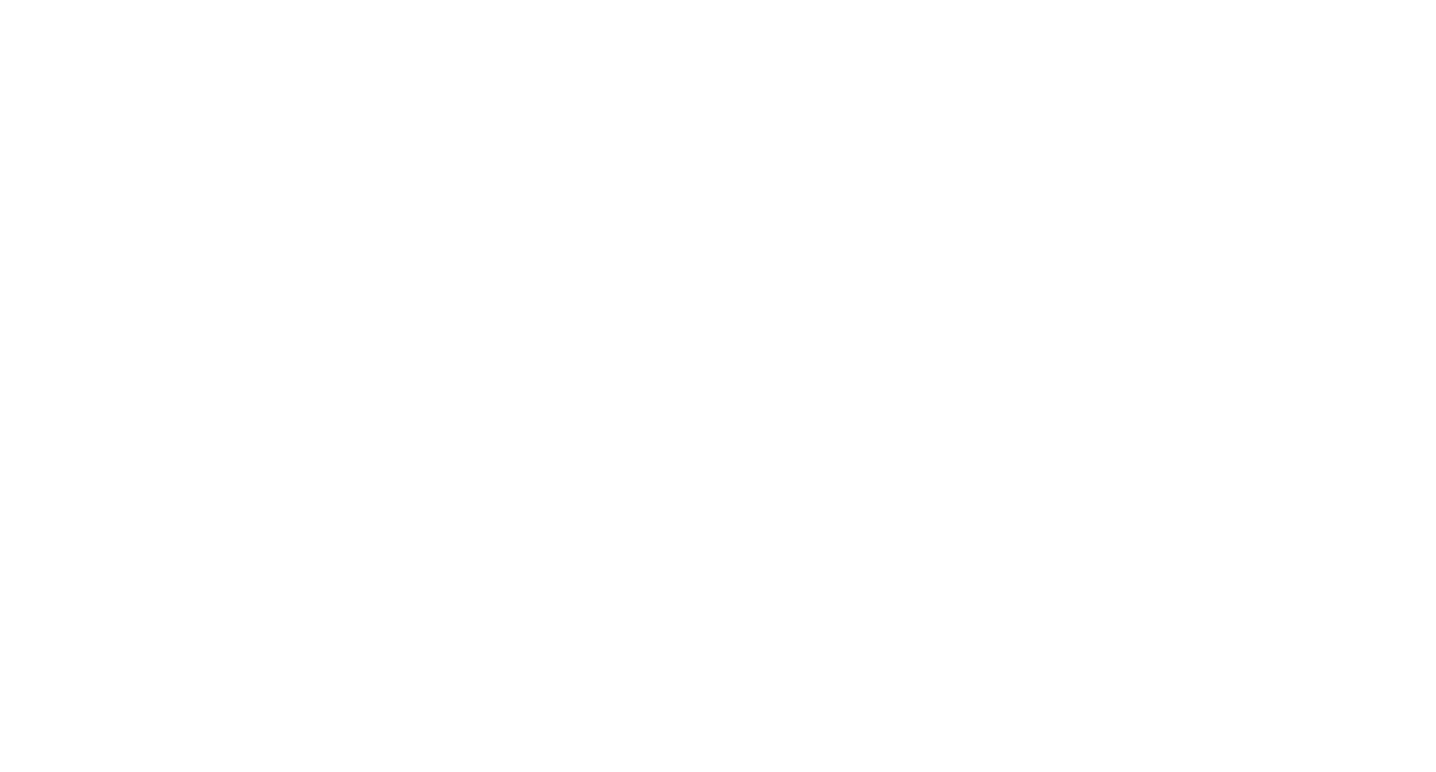
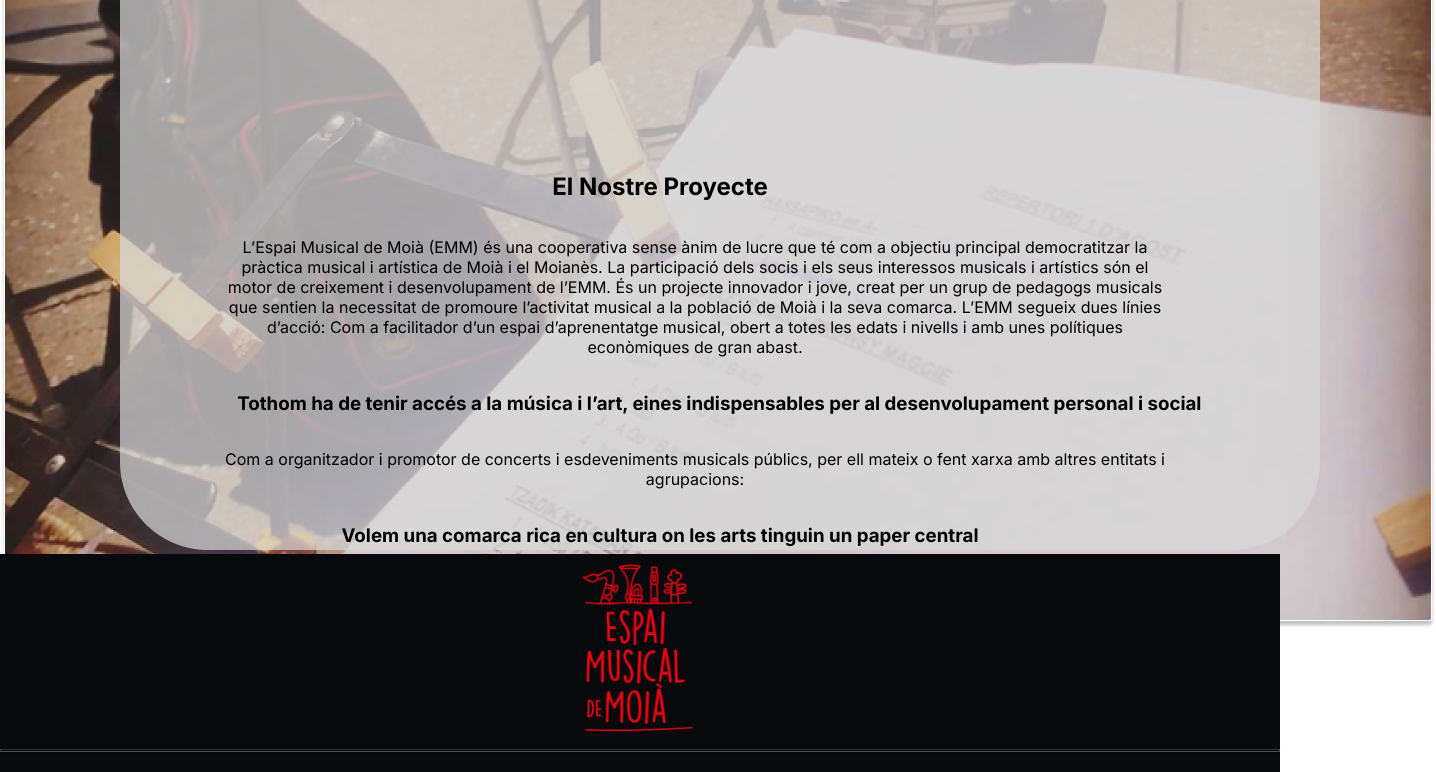
Before and after one commit to Espai-Musical-de-Moia/web, a SvelteKit app: page /projecte in a window 1280 px wide. Before the commit this address had no page. Shown: the part 818-1590 px from the top of the page, 1436 px wide, since content can reach past the window. Before the commit the page ends 800 px from the top, so only its background shows below. Built offline with nearby package versions, Linux system fonts and the light colour scheme.

Commit message:
Fix routes

```diff
--- /dev/null
+++ b/src/routes/calendari/+page.svelte
@@ -0,0 +1 @@
+<h1>Calendari</h1>
--- /dev/null
+++ b/src/routes/espectacles/+page.svelte
@@ -0,0 +1 @@
+<h1>Espectacles</h1>
--- /dev/null
+++ b/src/routes/horaris/+page.svelte
@@ -0,0 +1 @@
+<h1>Horaris</h1>
--- /dev/null
+++ b/src/routes/projecte/+page.svelte
@@ -0,0 +1,64 @@
+<script>
+    import fondo_proyecte from "$lib/img/fondo_proyecte.png"
+    import fondo_gris from "$lib/img/Fondo_gris_projecte.png"
+</script>
+<section>
+    <div class="fondo_proyecte">
+        <img src={fondo_proyecte} alt="fondo_proyecte">
+    </div>
+
+    <div class="fondo_gris">
+        <img src={fondo_gris} alt="fondo_proyecte">
+    </div>
+
+    <div class="fondo_texto">
+        <h2>El Nostre Proyecte</h2>
+        <p>L’Espai Musical de Moià (EMM) és una cooperativa sense ànim de lucre que té com a objectiu principal
+            democratitzar la pràctica musical i artística de Moià i el Moianès. La participació dels socis i els seus
+            interessos musicals i artístics són el motor de creixement i desenvolupament de l’EMM. És un projecte
+            innovador i jove, creat per un grup de pedagogs musicals que sentien la necessitat de promoure l’activitat
+            musical a la població de Moià i la seva comarca.
+            L’EMM segueix dues línies d’acció:
+            Com a facilitador d’un espai d’aprenentatge musical, obert a totes les edats i nivells i amb unes polítiques
+            econòmiques de gran abast.</p><br>
+        <h3> Tothom ha de tenir accés a la música i l’art, eines indispensables per al desenvolupament personal i
+            social</h3>
+        <p>Com a organitzador i promotor de concerts i esdeveniments musicals públics, per ell mateix o fent xarxa amb
+            altres entitats i agrupacions:</p>
+        <h3>Volem una comarca rica en cultura on les arts tinguin un paper central</h3>
+    </div>
+</section>
+
+<style>
+    section {
+        position: relative;
+        display: inline-block;
+        text-align: center;
+    }
+
+    .fondo_proyecte {
+        display: flex;
+        position: absolute;
+        width: auto;
+    }
+
+    .fondo_gris {
+        display: flex;
+        position: relative;
+        margin-left: 120px;
+    }
+
+    .fondo_texto {
+        display: flex;
+        position: absolute;
+        flex-wrap: wrap;
+        top: 720px;
+        justify-content: space-evenly;
+    }
+
+    p {
+        margin-inline-start: 220px;
+        margin-inline-end: 150px;
+    }
+
+</style>
```
